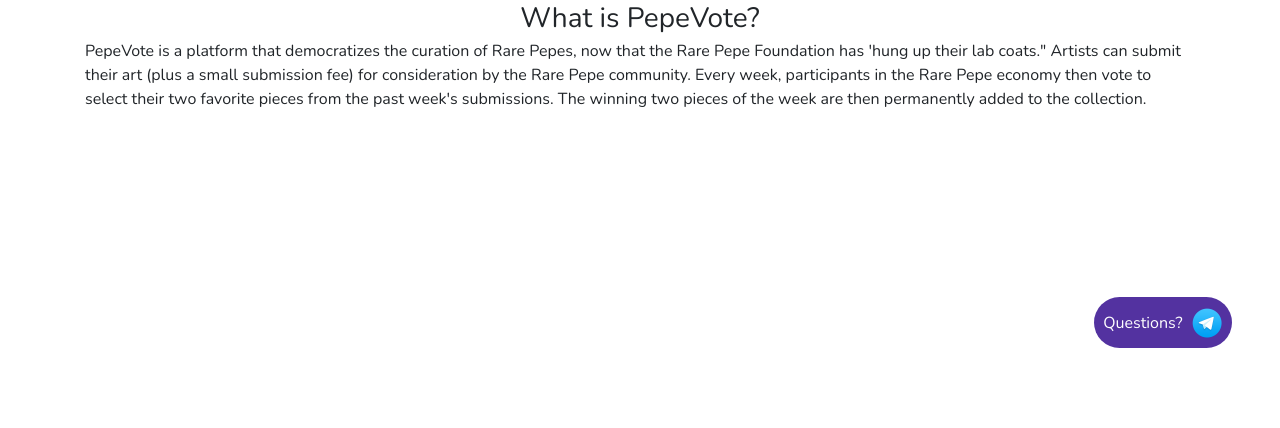
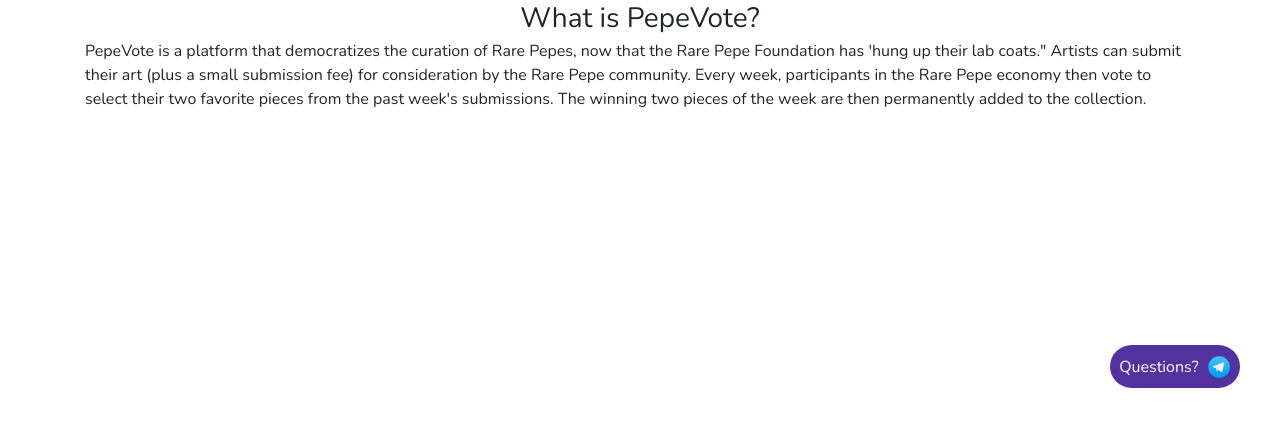
Before and after one commit to livinginformation/PepeVote, a Flask app: page /about in a window 1280 px wide. Shown: the part 372-800 px from the top of the page. Run offline with Flask 2, Linux system fonts and the light colour scheme; parts of the project's set-up code (start-up, migrations or seed data) failed here and were passed over; some libraries are stand-ins or nearby versions.

Commit message:
fix telegram symbol

```diff
--- a/static/default.css
+++ b/static/default.css
@@ -111,17 +111,18 @@ footer {
 }
 
 .telegram {
-  height: 2rem;
+  height: 1.5rem;
   margin-left: .5rem;
 }
 
 .telegram-wrapper {
   position: fixed;
-  right: 3rem;
-  bottom: 5rem;
+  right: 2.5rem;
+  bottom: 2.5rem;
   padding: .58333rem;
   background-color: #5332a0 !important;
   color: white;
+  font-size: 16px;
   border-radius: 999rem;
   z-index: 100;
 }
```
